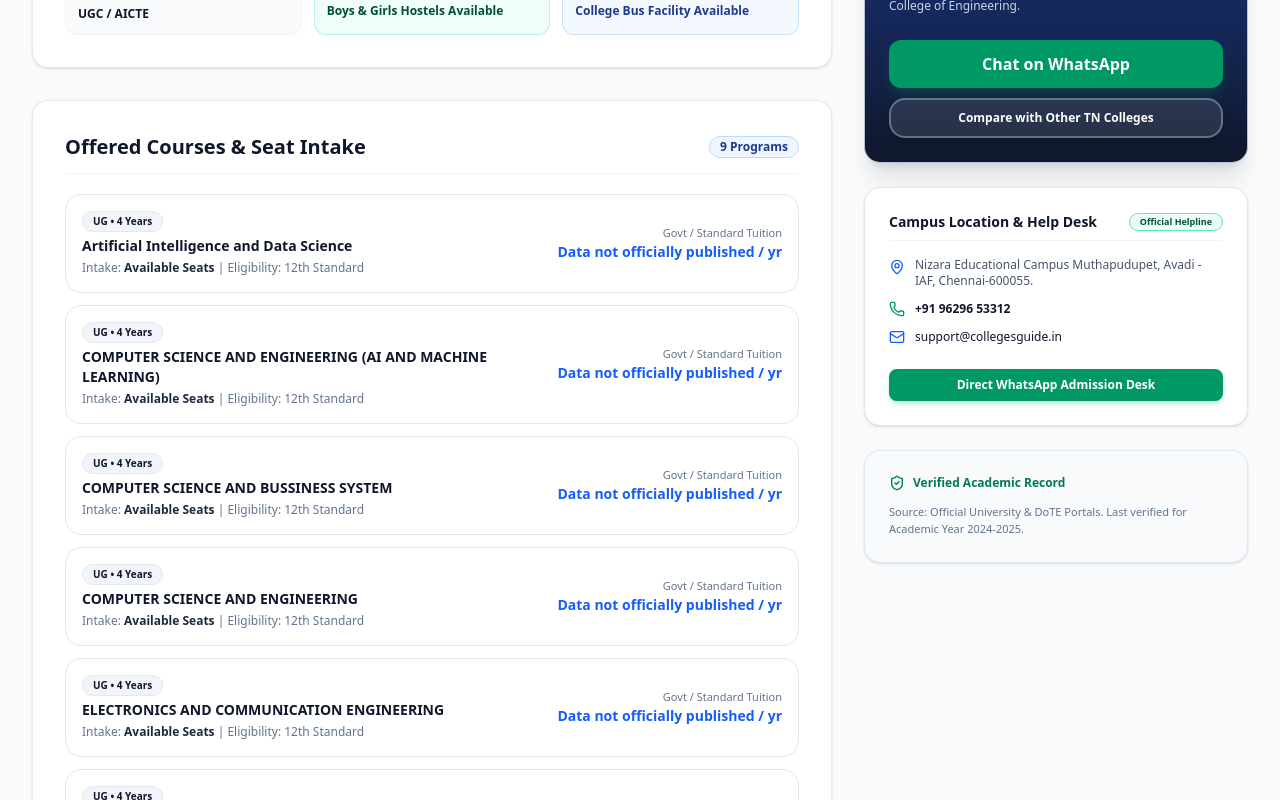
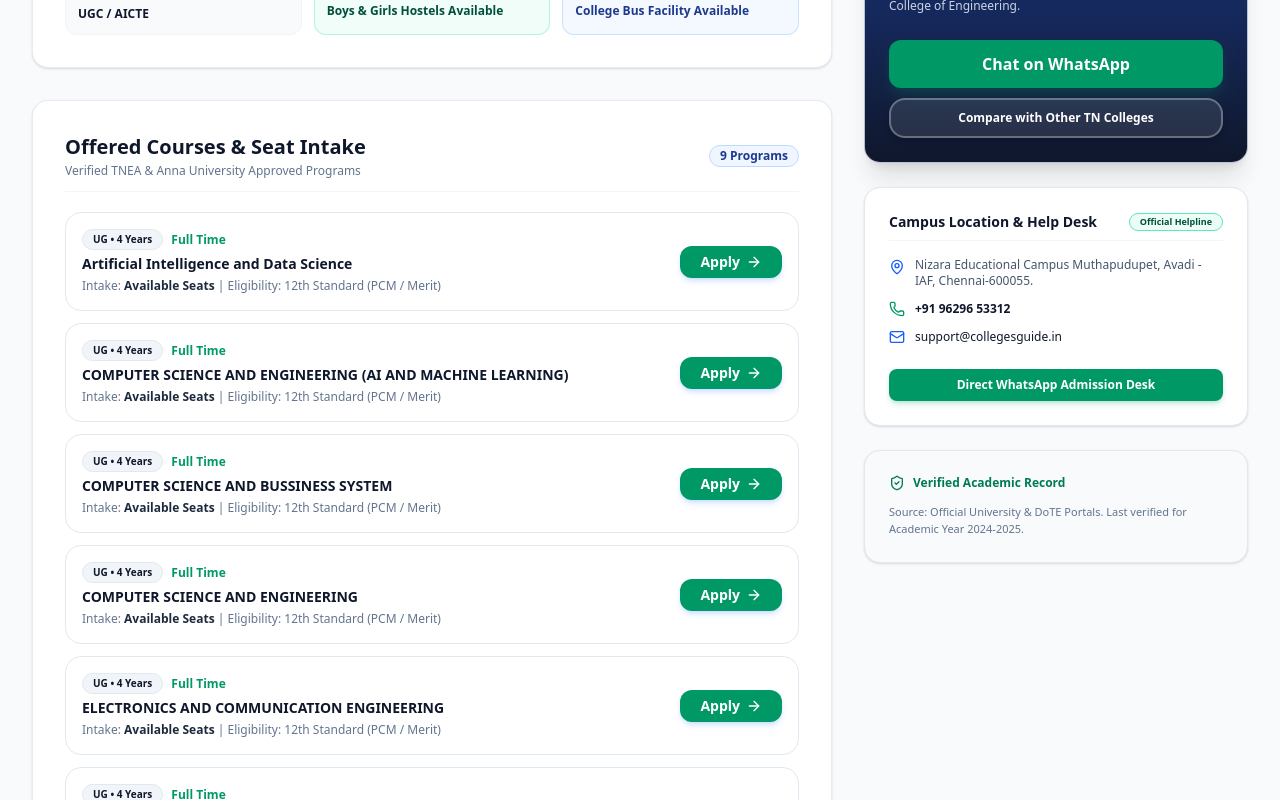
Before and after one commit to stephenraj27dot/College-One, a Next.js app: page /colleges/aalim-muhammed-salegh-college-of-engineering-1101 in a window 1280 px wide. Shown: the part 820-1620 px from the top of the page. Built offline with nearby package versions, Linux system fonts and the light colour scheme.

Commit message:
Create CollegeCoursesList with green Apply button and resolve import error

```diff
--- a/src/app/(public)/colleges/[slug]/page.tsx
+++ b/src/app/(public)/colleges/[slug]/page.tsx
@@ -10,6 +10,7 @@ import { Badge } from "@/components/ui/badge";
 import { Button } from "@/components/ui/button";
 import { Card } from "@/components/ui/card";
 import { WhatsAppButton } from "@/components/guidance/WhatsAppButton";
+import { CollegeCoursesList } from "@/components/college/CollegeCoursesList";
 import {
   MapPin,
   Award,
@@ -256,50 +257,8 @@ export default async function CollegeProfilePage({ params }: CollegeProfilePageP
               </div>
             </Card>
 
-            {/* Courses & Fees Matrix */}
-            <Card className="p-6 sm:p-8 space-y-5">
-              <div className="flex items-center justify-between border-b border-slate-100 pb-3">
-                <h2 className="text-xl font-extrabold text-slate-900">
-                  Offered Courses & Seat Intake
-                </h2>
-                <Badge variant="default" className="text-xs">
-                  {college.courses?.length || 0} Programs
-                </Badge>
-              </div>
-
-              <div className="space-y-3">
-                {college.courses?.map((course) => (
-                  <div
-                    key={course.id}
-                    className="p-4 rounded-2xl border border-slate-200 bg-white hover:border-blue-300 transition-all flex flex-col sm:flex-row sm:items-center justify-between gap-4"
-                  >
-                    <div className="space-y-1">
-                      <div className="flex items-center gap-2">
-                        <Badge variant="secondary" className="text-[10px]">
-                          {course.degree_level} • {course.duration_years} Years
-                        </Badge>
-                        <span className="text-xs text-emerald-600 font-semibold">
-                          {course.study_mode}
-                        </span>
-                      </div>
-                      <h4 className="font-bold text-sm text-slate-900">
-                        {course.course_name}
-                      </h4>
-                      <p className="text-xs text-slate-500">
-                        Intake: <strong className="text-slate-800">{course.intake_capacity || "Available"} Seats</strong> | Eligibility: {course.eligibility || "12th Standard"}
-                      </p>
-                    </div>
-
-                    <div className="flex sm:flex-col items-end justify-between sm:justify-center border-t sm:border-t-0 pt-2 sm:pt-0 border-slate-100 shrink-0 text-right">
-                      <span className="text-[11px] text-slate-500">Govt / Standard Tuition</span>
-                      <span className="text-sm font-extrabold text-blue-600">
-                        {formatCurrency(course.tuition_fee_per_year)} / yr
-                      </span>
-                    </div>
-                  </div>
-                ))}
-              </div>
-            </Card>
+            {/* Courses & Fees Matrix with Instant Guidance Modal Apply */}
+            <CollegeCoursesList college={college} />
 
             {/* Verified TNEA Historical Cutoffs */}
             <Card className="p-6 sm:p-8 space-y-5">
--- a/src/app/(public)/register/page.tsx
+++ b/src/app/(public)/register/page.tsx
@@ -1,6 +1,6 @@
 "use client";
 
-import { useState } from "react";
+import { useState, useEffect } from "react";
 import Link from "next/link";
 import { Container } from "@/components/layout/Container";
 import { Card } from "@/components/ui/card";
@@ -54,6 +54,21 @@ export default function StudentRegisterPage() {
     hostel_needed: "Yes",
     student_notes: "",
   });
+
+  useEffect(() => {
+    if (typeof window !== "undefined") {
+      const params = new URLSearchParams(window.location.search);
+      const col = params.get("college");
+      const crs = params.get("course");
+      if (col || crs) {
+        setFormData((prev) => ({
+          ...prev,
+          target_college_name: col ? decodeURIComponent(col) : prev.target_college_name,
+          preferred_course: crs ? decodeURIComponent(crs) : prev.preferred_course,
+        }));
+      }
+    }
+  }, []);
 
   const [loading, setLoading] = useState(false);
   const [submittedRef, setSubmittedRef] = useState<string | null>(null);
--- /dev/null
+++ b/src/components/college/CollegeCoursesList.tsx
@@ -0,0 +1,100 @@
+"use client";
+
+import { useState } from "react";
+import { DetailedCollege, DetailedCollegeCourse } from "@/types";
+import { Card } from "@/components/ui/card";
+import { Badge } from "@/components/ui/badge";
+import { Button } from "@/components/ui/button";
+import { GuidanceModal } from "@/components/guidance/GuidanceModal";
+import { ArrowRight, CheckCircle2, Sparkles } from "lucide-react";
+
+interface CollegeCoursesListProps {
+  college: DetailedCollege;
+}
+
+export function CollegeCoursesList({ college }: CollegeCoursesListProps) {
+  const [selectedCourse, setSelectedCourse] = useState<DetailedCollegeCourse | null>(null);
+  const [isModalOpen, setIsModalOpen] = useState(false);
+
+  const handleApplyClick = (course: DetailedCollegeCourse) => {
+    setSelectedCourse(course);
+    setIsModalOpen(true);
+  };
+
+  const courses = college.courses || [];
+
+  return (
+    <>
+      <Card className="p-6 sm:p-8 space-y-5">
+        <div className="flex items-center justify-between border-b border-slate-100 pb-3">
+          <div className="space-y-0.5">
+            <h2 className="text-xl font-extrabold text-slate-900">
+              Offered Courses & Seat Intake
+            </h2>
+            <p className="text-xs text-slate-500">
+              Verified TNEA & Anna University Approved Programs
+            </p>
+          </div>
+          <Badge variant="default" className="text-xs font-bold">
+            {courses.length} Programs
+          </Badge>
+        </div>
+
+        <div className="space-y-3">
+          {courses.map((course) => (
+            <div
+              key={course.id || course.course_name}
+              className="p-4 rounded-2xl border border-slate-200 bg-white hover:border-emerald-300 hover:shadow-sm transition-all flex flex-col sm:flex-row sm:items-center justify-between gap-4"
+            >
+              <div className="space-y-1">
+                <div className="flex items-center gap-2">
+                  <Badge variant="secondary" className="text-[10px] font-bold">
+                    {course.degree_level} • {course.duration_years} Years
+                  </Badge>
+                  <span className="text-xs text-emerald-600 font-semibold">
+                    {course.study_mode || "Full Time"}
+                  </span>
+                </div>
+                <h4 className="font-bold text-sm text-slate-900">
+                  {course.course_name}
+                </h4>
+                <p className="text-xs text-slate-500">
+                  Intake:{" "}
+                  <strong className="text-slate-800 font-bold">
+                    {course.intake_capacity || "Available"} Seats
+                  </strong>{" "}
+                  | Eligibility: {course.eligibility || "12th Standard (PCM / Merit)"}
+                </p>
+              </div>
+
+              {/* Green Apply Button replacing tuition fee placeholder */}
+              <div className="flex items-center justify-end border-t sm:border-t-0 pt-3 sm:pt-0 border-slate-100 shrink-0">
+                <Button
+                  onClick={() => handleApplyClick(course)}
+                  size="sm"
+                  className="bg-emerald-600 hover:bg-emerald-700 active:scale-95 text-white font-bold text-xs sm:text-sm px-5 py-2.5 rounded-xl shadow-md hover:shadow-emerald-600/30 transition-all flex items-center gap-1.5 border-0 cursor-pointer"
+                >
+                  <span>Apply</span>
+                  <ArrowRight className="h-4 w-4" />
+                </Button>
+              </div>
+            </div>
+          ))}
+        </div>
+      </Card>
+
+      {/* Interactive Guidance & Application Modal */}
+      {isModalOpen && (
+        <GuidanceModal
+          isOpen={isModalOpen}
+          onClose={() => {
+            setIsModalOpen(false);
+            setSelectedCourse(null);
+          }}
+          targetCollege={college}
+          targetCourseName={selectedCourse?.course_name || undefined}
+        />
+      )}
+    </>
+  );
+}
```
